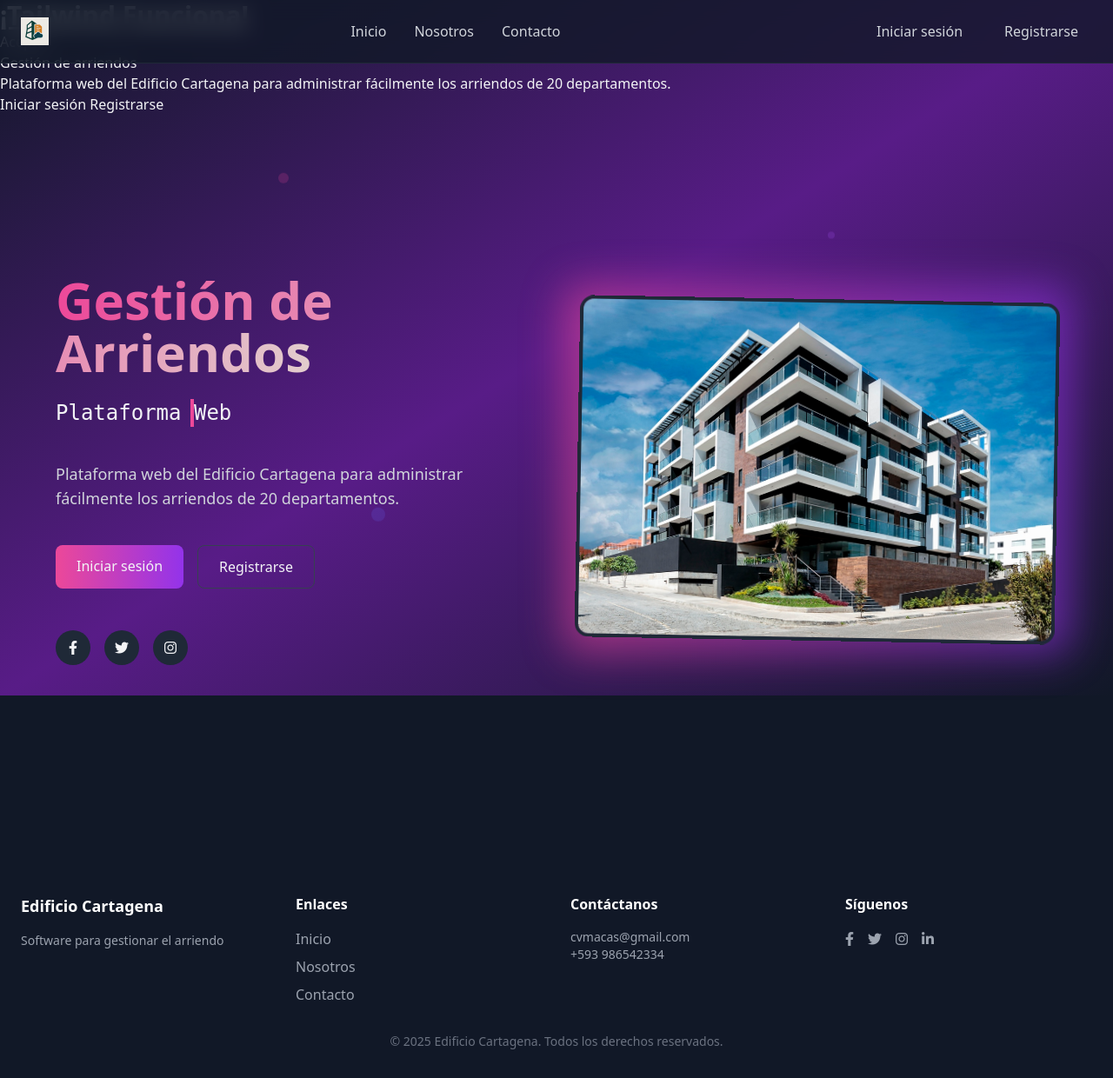
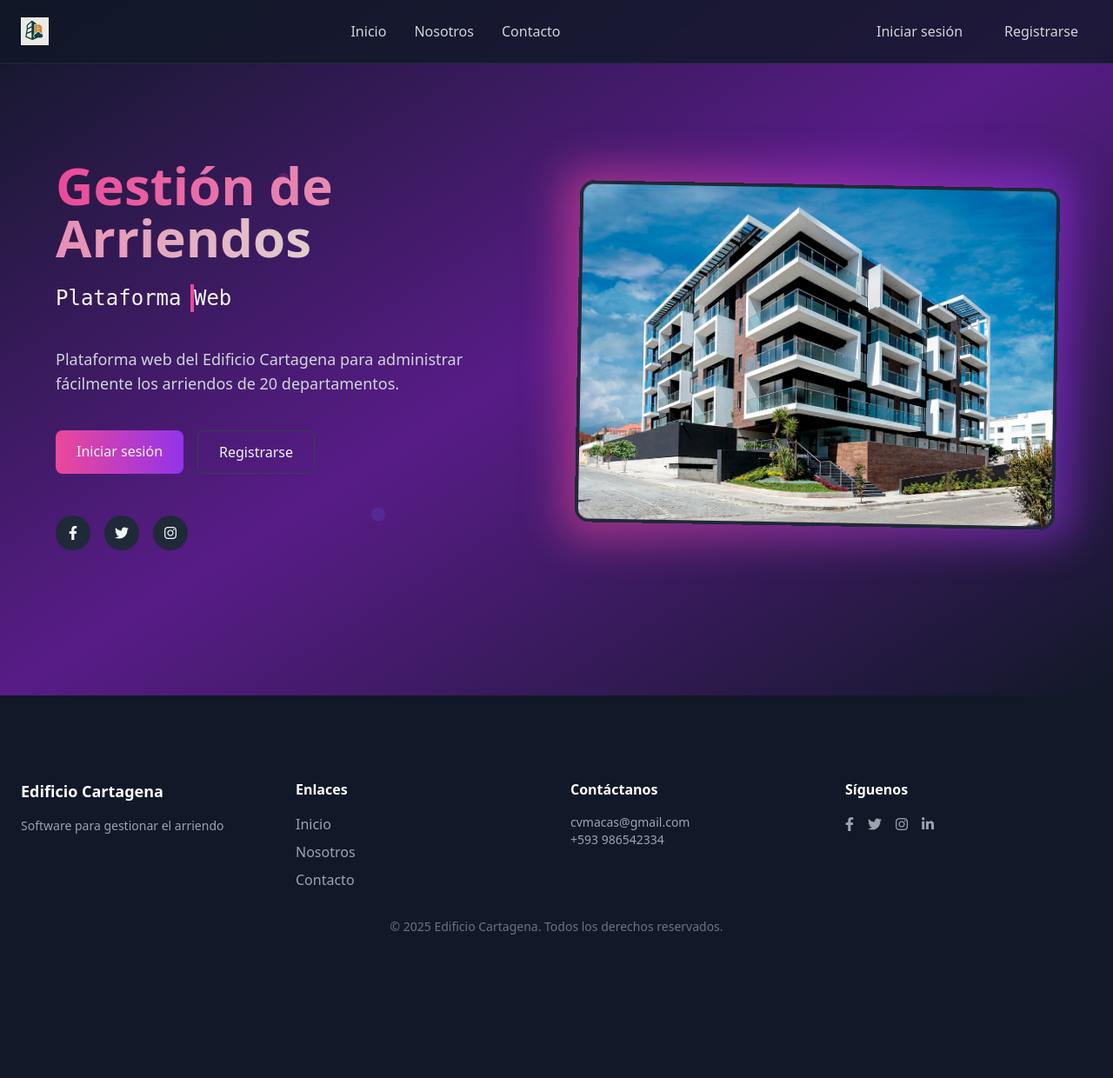
Before and after one commit to Christyan29/GestorArriendos, a Django app: page / in a window 1280 px wide. Shown: the whole page at 87% size. After the commit the page ends 1075 px from the top, so only its background shows below. Run offline with Django 5.2, Linux system fonts and the light colour scheme; some libraries are stand-ins or nearby versions.

Commit message:
Corrección de la platilla bienvenida

```diff
--- a/inicio/templates/inicio/bienvenida.html
+++ b/inicio/templates/inicio/bienvenida.html
@@ -4,17 +4,6 @@
 {% block titulo %}Inicio – Cartagena{% endblock %}
 
 {% block contenido %}
-
-<section class="hero">
-
-    <h1 class="text-3xl font-bold underline">¡Tailwind Funciona!</h1>
-    <button class="btn-primary">Aceptar</button>
-
-    <div class="hero-content">
-        <h1>Gestión de arriendos</h1>
-        <p>Plataforma web del Edificio Cartagena para administrar fácilmente los arriendos de 20 departamentos.</p>
-        <a href="{% url 'login' %}" class="btn-principal">Iniciar sesión</a>
-        <a href="{% url 'registrarse' %}" class="btn-secundario">Registrarse</a>
 
 <section class="min-h-screen flex items-center justify-center pt-16 pb-12 px-6">
   <div class="fixed inset-0 bg-gradient-to-br from-gray-900 via-purple-900 to-gray-900 -z-10"></div>
```
Also changed, not shown: inicio/static/inicio/css/output.css (+26 -0 lines).
